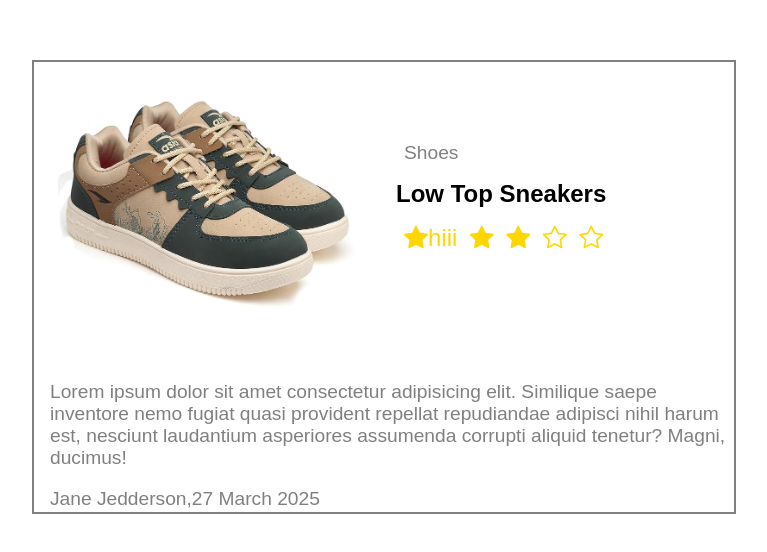
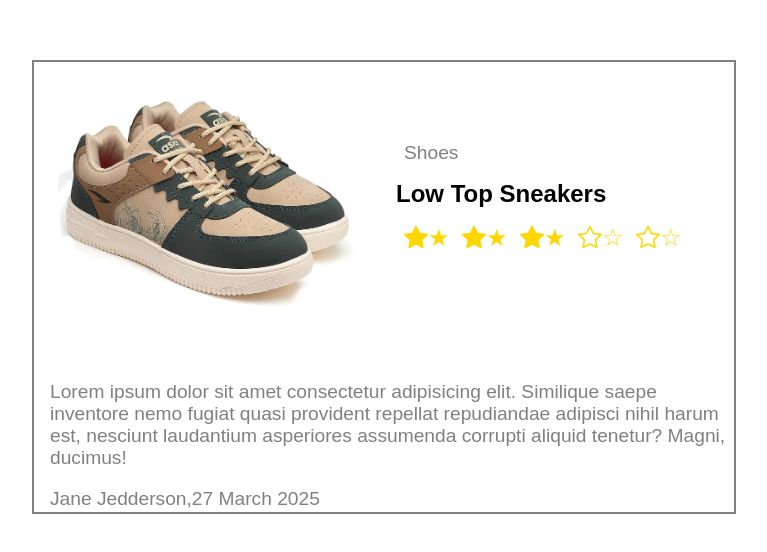
Before and after one commit to mohdfahad0408/Shoe-card, a website: page index.html in a window 1280 px wide. Shown: the part 108-660 px from the top of the page, without its empty margins (296-1063 px from the left). Drawn offline with nearby package versions, Linux system fonts and the light colour scheme.

Commit message:
Update index.html

```diff
--- a/index.html
+++ b/index.html
@@ -15,11 +15,11 @@
         <div class="show_name">
             <div class="type">Shoes</div>
             <div class="name">Low Top Sneakers</div>
-            <span class="bi bi-star-fill">hiii</span>
-            <span class="bi bi-star-fill"></span>
-            <span class="bi bi-star-fill"></span>
-            <span class="bi bi-star"></span>
-            <span class="bi bi-star"></span>
+            <span class="bi bi-star-fill">&#9733</span>
+            <span class="bi bi-star-fill">&#9733</span>
+            <span class="bi bi-star-fill">&#9733</span>
+            <span class="bi bi-star">&#9734</span>
+            <span class="bi bi-star">&#9734</span>
         </div>
     </header>
 
```
